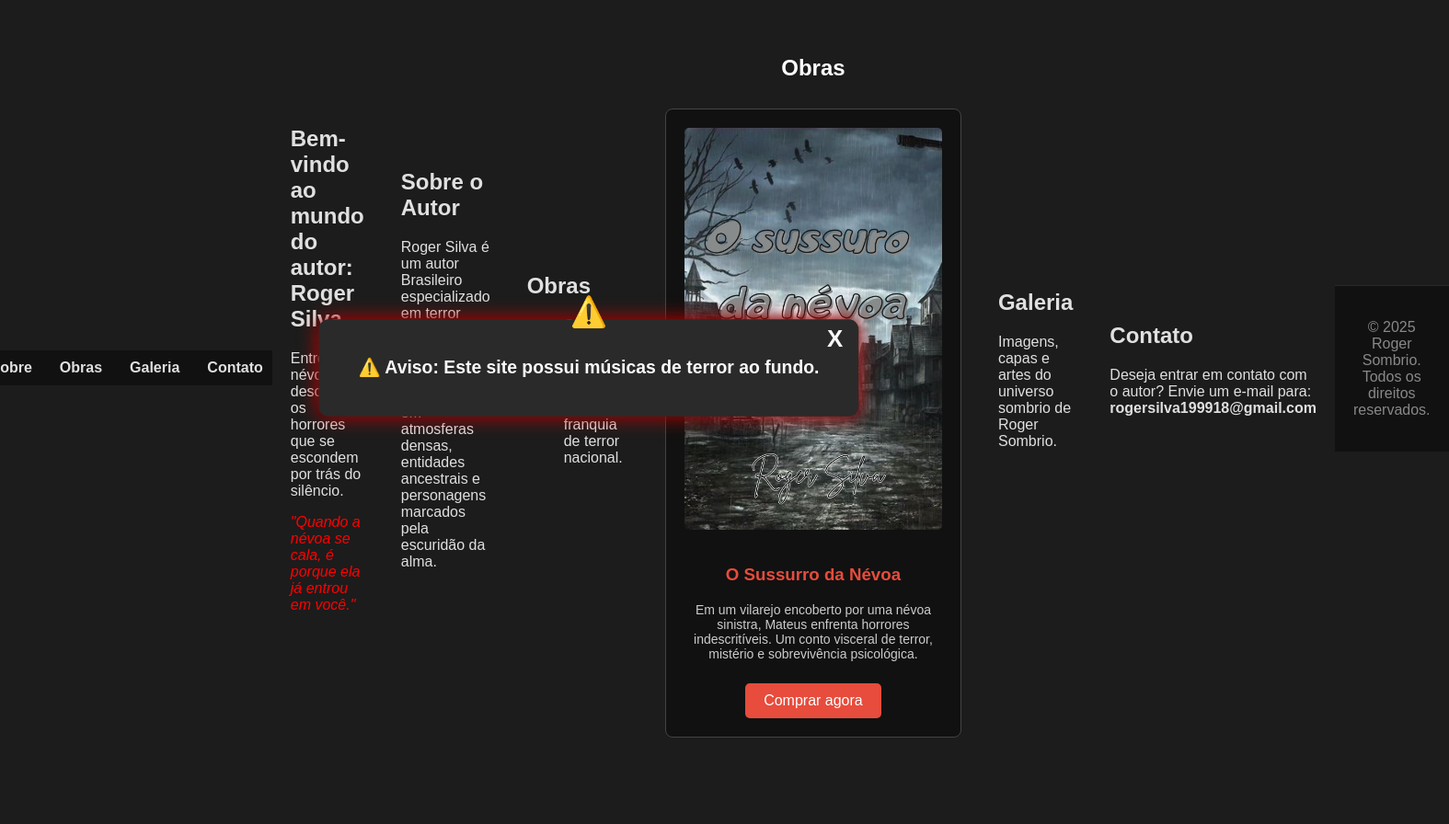
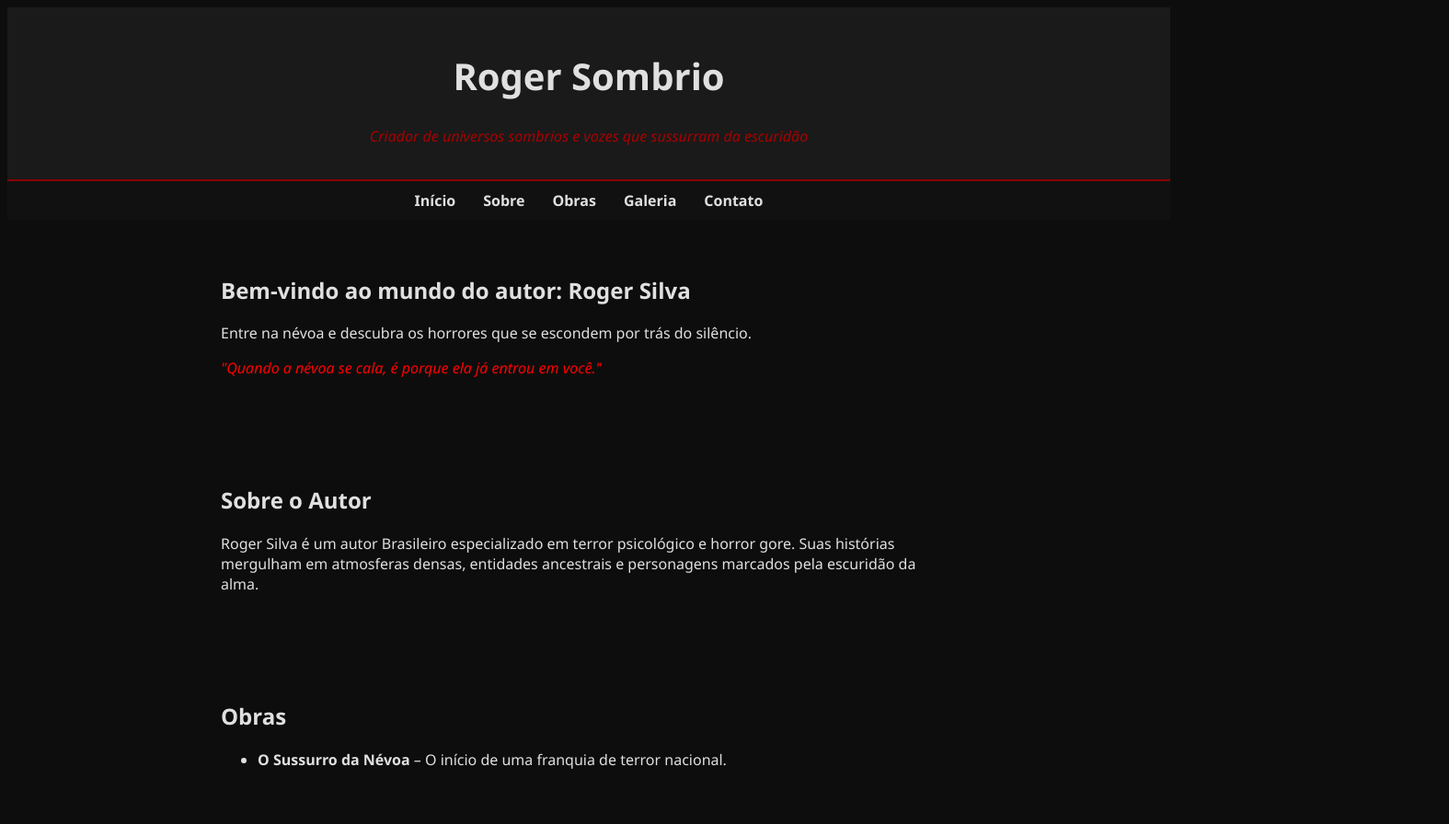
Before and after one commit to Rogersilva240/roger-sombrio-site, a plain HTML site: page index.html in a window 1280 px wide. Shown: the top 896 px of the page at 92% size, 1575 px wide, since content can reach past the window. Before the commit the page ends 842 px from the top, so only its background shows below. Drawn offline with Linux system fonts and the light colour scheme.

Commit message:
Update index.html

```diff
--- a/index.html
+++ b/index.html
@@ -79,102 +79,6 @@ function iniciarMusica() {
 </head>
 <body onclick="iniciarMusica()">
 
-   <!DOCTYPE html>
-<html lang="pt-br">
-<head>
-    <meta charset="UTF-8">
-    <meta name="viewport" content="width=device-width, initial-scale=1.0">
-    <title>Site com Música de Terror</title>
-    <style>
-        body {
-            margin: 0;
-            padding: 0;
-            height: 100vh;
-            background-color: #1c1c1c; /* Cor de fundo escura */
-            display: flex;
-            justify-content: center;
-            align-items: center;
-            font-family: 'Arial', sans-serif;
-        }
-
-        /* Estilo da caixinha flutuante */
-        .aviso-flutuante {
-            position: absolute;
-            top: 50%;
-            left: 50%;
-            transform: translate(-50%, -50%);
-            background-color: #2a2a2a;
-            color: #f9f9f9;
-            padding: 20px 40px;
-            font-size: 18px;
-            font-weight: bold;
-            text-align: center;
-            border-radius: 10px;
-            box-shadow: 0 0 20px rgba(255, 0, 0, 0.8), 0 0 10px rgba(0, 0, 0, 0.7);
-            animation: pulsar 1.5s ease-in-out infinite; /* Animação de pulsação */
-            z-index: 1000;
-        }
-
-        /* Efeito de pulsação */
-        @keyframes pulsar {
-            0% {
-                transform: translate(-50%, -50%) scale(1);
-            }
-            50% {
-                transform: translate(-50%, -50%) scale(1.1);
-            }
-            100% {
-                transform: translate(-50%, -50%) scale(1);
-            }
-        }
-
-        /* Estilo do botão de fechar */
-        .fechar {
-            background: none;
-            border: none;
-            color: #f9f9f9;
-            font-size: 24px;
-            font-weight: bold;
-            cursor: pointer;
-            position: absolute;
-            top: 5px;
-            right: 10px;
-            transition: color 0.3s;
-        }
-
-        /* Efeito de hover no botão de fechar */
-        .fechar:hover {
-            color: red;
-        }
-
-        /* Estilo para um sombreamento mais dramático */
-        .aviso-flutuante:before {
-            content: '⚠️';
-            font-size: 30px;
-            position: absolute;
-            top: -25px;
-            left: 50%;
-            transform: translateX(-50%);
-        }
-    </style>
-</head>
-<body>
-    <!-- Caixinha flutuante -->
-    <div class="aviso-flutuante">
-        <p>⚠️ Aviso: Este site possui músicas de terror ao fundo.</p>
-        <button class="fechar" onclick="fecharAviso()">X</button>
-    </div>
-
-    <script>
-        // Função para fechar a caixinha de aviso
-        function fecharAviso() {
-            document.querySelector('.aviso-flutuante').style.display = 'none';
-        }
-    </script>
-</body>
-</html>
-
-
   <audio id="bg-music" loop>
   <source src="musica.mp3" type="audio/mpeg">
   Seu navegador não suporta áudio HTML5.
```
